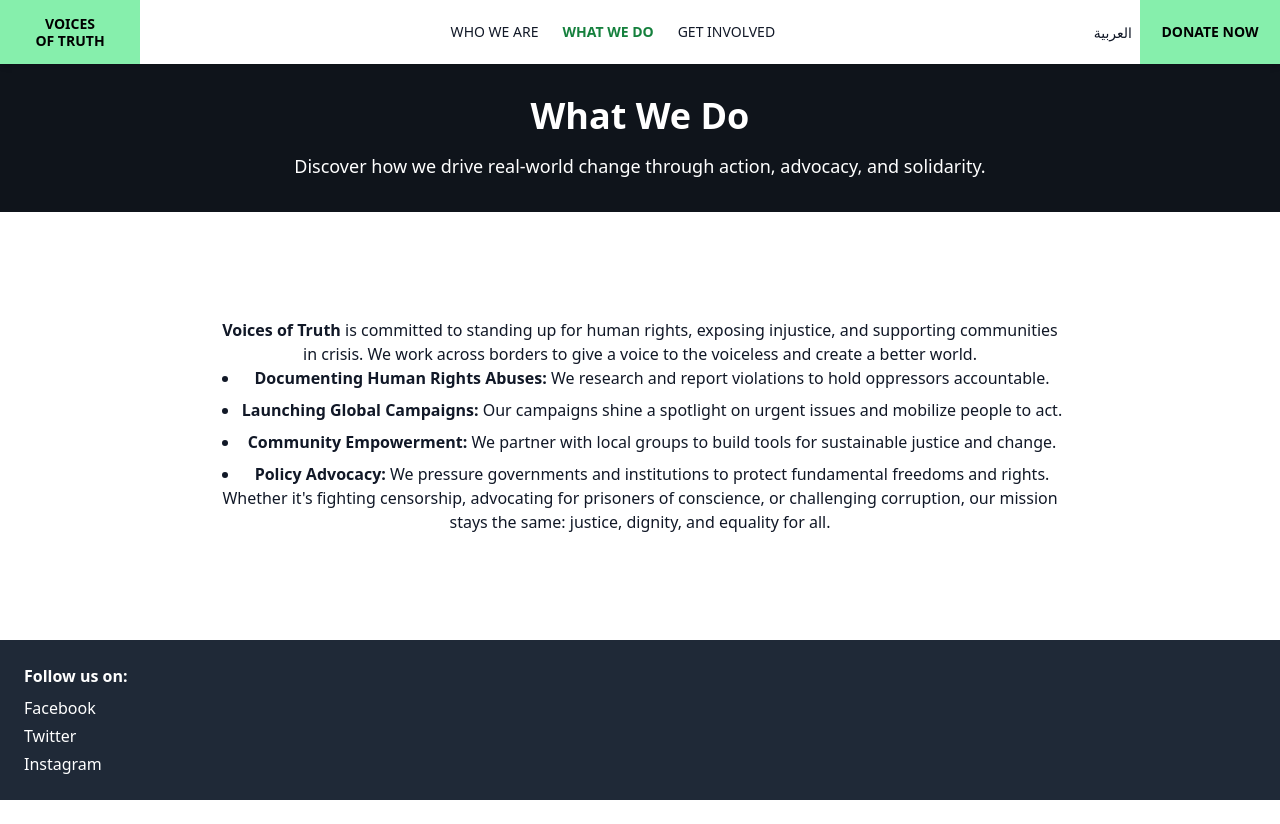
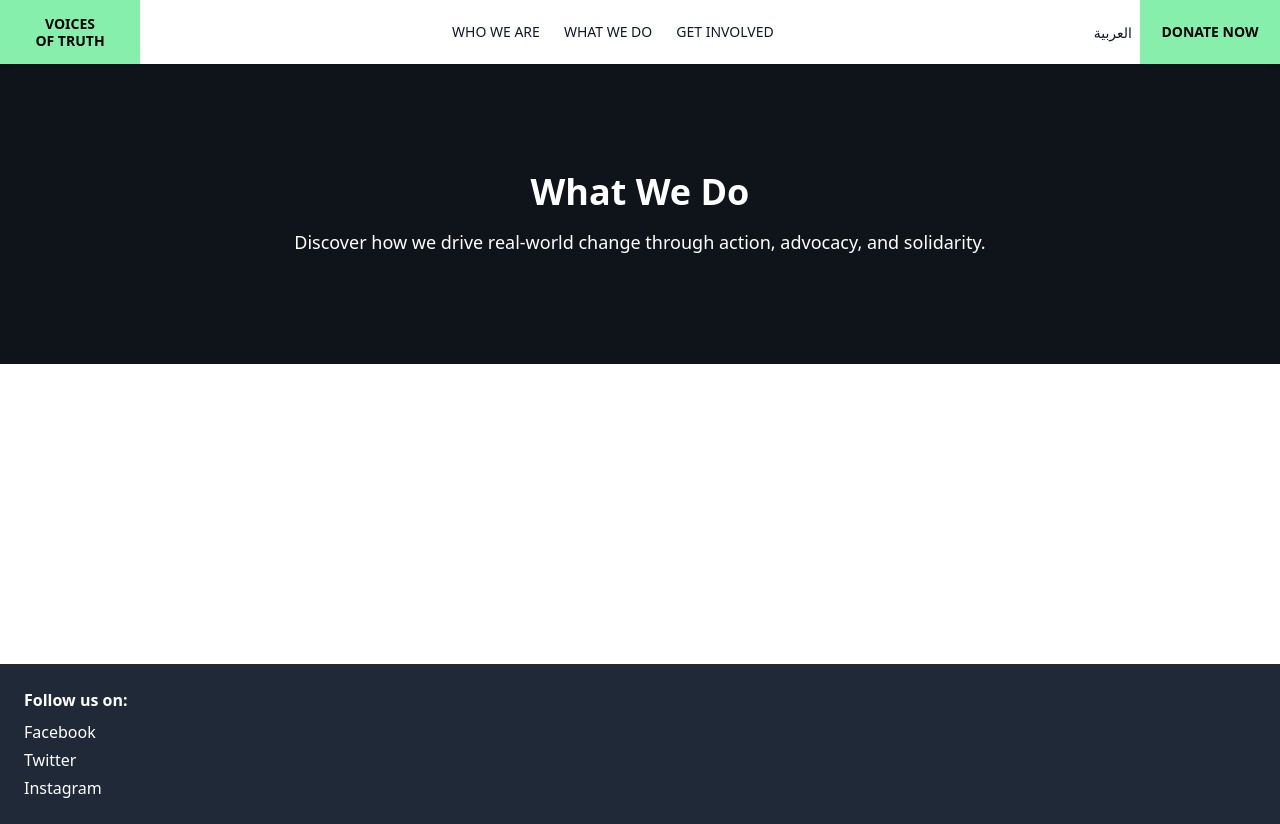
Before and after one commit to abutahir47/voicesoftruth, a plain HTML site: page what-we-do.html in a window 1280 px wide. Before the commit the page ends 800 px from the top, so only its background shows below. Drawn offline with nearby package versions, Linux system fonts and the light colour scheme.

Commit message:
Update what-we-do.html

```diff
--- a/what-we-do.html
+++ b/what-we-do.html
@@ -40,15 +40,15 @@
   </header>
 
   <!-- Hero Section with Background Image -->
- <section
-  id="whatHeroSection"
-  class="relative flex flex-col items-center justify-center min-h-[120px] p-8 bg-gray-800 text-white text-center"
-  style="background-size: cover; background-position: center;"
->
+  <section
+    id="whatHeroSection"
+    class="relative flex flex-col items-center justify-center min-h-[300px] p-8 text-white text-center"
+    style="background-size: cover; background-position: center; background-color: #1f2937;"
+  >
     <div class="absolute inset-0 bg-black bg-opacity-50"></div>
     <div class="relative z-10 max-w-3xl mx-auto">
-      <h1 class="text-4xl font-bold mb-4" data-translate="what-title">What We Do</h1>
-      <p class="text-lg" data-translate="what-subtitle">
+      <h1 id="whatHeroTitle" class="text-4xl font-bold mb-4" data-translate="what-title">What We Do</h1>
+      <p id="whatHeroSubtitle" class="text-lg" data-translate="what-subtitle">
         Discover how we drive real-world change through action, advocacy, and solidarity.
       </p>
     </div>
@@ -56,9 +56,8 @@
 
   <!-- Main Content -->
   <main class="max-w-4xl mx-auto p-6 flex flex-col items-center justify-center text-center flex-grow min-h-[300px]">
-    <p id="page2Text"></p>
+    <div id="whatMainText"></div>
   </main>
-
 
   <!-- Footer -->
   <footer class="bg-gray-800 text-white p-6">
@@ -66,15 +65,9 @@
       <div>
         <h5 class="font-bold mb-2" data-translate="follow-us">Follow us on:</h5>
         <ul class="space-y-1">
-          <li>
-            <a href="https://www.facebook.com/bilal.a.kareem/" class="hover:underline" target="_blank" rel="noopener">Facebook</a>
-          </li>
-          <li>
-            <a href="https://x.com/BilalKareem" class="hover:underline" target="_blank" rel="noopener">Twitter</a>
-          </li>
-          <li>
-            <a href="https://www.instagram.com/bilalakareem/" class="hover:underline" target="_blank" rel="noopener">Instagram</a>
-          </li>
+          <li><a href="https://www.facebook.com/bilal.a.kareem/" target="_blank" class="hover:underline">Facebook</a></li>
+          <li><a href="https://x.com/BilalKareem" target="_blank" class="hover:underline">Twitter</a></li>
+          <li><a href="https://www.instagram.com/bilalakareem/" target="_blank" class="hover:underline">Instagram</a></li>
         </ul>
       </div>
     </div>
@@ -135,57 +128,25 @@
       applyLanguage();
     }
 
-    const currentPage = window.location.pathname.split("/").pop();
-    document.querySelectorAll("#main-nav a").forEach(link => {
-      if (link.getAttribute("href") === currentPage) {
-        link.classList.add("text-green-700", "font-semibold");
-      }
-    });
+    document.addEventListener("DOMContentLoaded", () => {
+      applyLanguage();
+      const data = JSON.parse(localStorage.getItem("siteContent")) || {};
+      const what = data.whatWeDo || {};
 
-    // Dynamically load page2 text from admin panel data (localStorage)
-    document.addEventListener("DOMContentLoaded", function() {
-      applyLanguage();
-      const data = JSON.parse(localStorage.getItem('siteContent')) || {};
-      document.getElementById('page2Text').innerHTML = (data.page2 && data.page2.text) || `
-        <strong>Voices of Truth</strong> is committed to standing up for human rights, exposing injustice, and supporting communities in crisis. We work across borders to give a voice to the voiceless and create a better world.
-        <ul class="list-disc pl-6 space-y-2">
-          <li><strong>Documenting Human Rights Abuses:</strong> We research and report violations to hold oppressors accountable.</li>
-          <li><strong>Launching Global Campaigns:</strong> Our campaigns shine a spotlight on urgent issues and mobilize people to act.</li>
-          <li><strong>Community Empowerment:</strong> We partner with local groups to build tools for sustainable justice and change.</li>
-          <li><strong>Policy Advocacy:</strong> We pressure governments and institutions to protect fundamental freedoms and rights.</li>
-        </ul>
-        Whether it's fighting censorship, advocating for prisoners of conscience, or challenging corruption, our mission stays the same: justice, dignity, and equality for all.
-      `;
+      // Set hero background
+      const hero = document.getElementById("whatHeroSection");
+      if (hero && what.heroBg) hero.style.backgroundImage = `url('${what.heroBg}')`;
+
+      // Set hero texts
+      const title = document.getElementById("whatHeroTitle");
+      const subtitle = document.getElementById("whatHeroSubtitle");
+      if (title && what.heroTitle) title.textContent = what.heroTitle;
+      if (subtitle && what.heroSubtitle) subtitle.textContent = what.heroSubtitle;
+
+      // Set main text
+      const text = document.getElementById("whatMainText");
+      if (text && what.mainText) text.innerHTML = what.mainText;
     });
   </script>
-  <script>
-  window.addEventListener('DOMContentLoaded', () => {
-    const data = JSON.parse(localStorage.getItem('siteContent')) || {};
-    const whatData = data.whatWeDo || {};
-
-    // Update hero background image
-    const heroSection = document.getElementById('whatHeroSection');
-    if (heroSection && whatData.heroBg) {
-      heroSection.style.backgroundImage = `url('${whatData.heroBg}')`;
-    }
-
-    // Update hero title and subtitle
-    const heroTitle = document.getElementById('whatHeroTitle');
-    if (heroTitle && whatData.heroTitle) {
-      heroTitle.textContent = whatData.heroTitle;
-    }
-
-    const heroSubtitle = document.getElementById('whatHeroSubtitle');
-    if (heroSubtitle && whatData.heroSubtitle) {
-      heroSubtitle.textContent = whatData.heroSubtitle;
-    }
-
-    // Update main section text (can contain HTML)
-    const mainText = document.getElementById('whatMainText');
-    if (mainText && whatData.mainText) {
-      mainText.innerHTML = whatData.mainText;
-    }
-  });
-</script>
 </body>
 </html>
```
